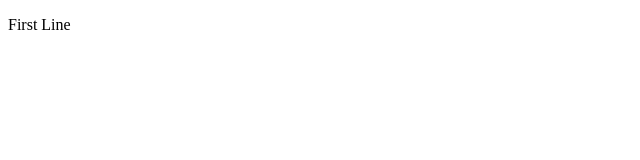
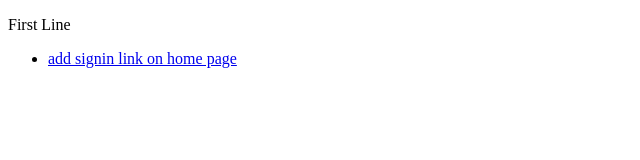
Before and after one commit to UDAYKIRAN588/hellogit, a plain HTML site: page Index.html in a window 1280 px wide. Shown: the whole page, without its empty margins (0-640 px from the left). Drawn offline with Linux system fonts and the light colour scheme.

Commit message:
feat(siginin): add signing link to home page

```diff
--- a/Index.html
+++ b/Index.html
@@ -6,5 +6,10 @@
 </head>
 <body>
 <p>First Line </p>
+<ul>
+    <li>
+        <a href="signin.html">add signin link on home page</a>
+    </li>
+</ul>
 </body>
 </html>
```
